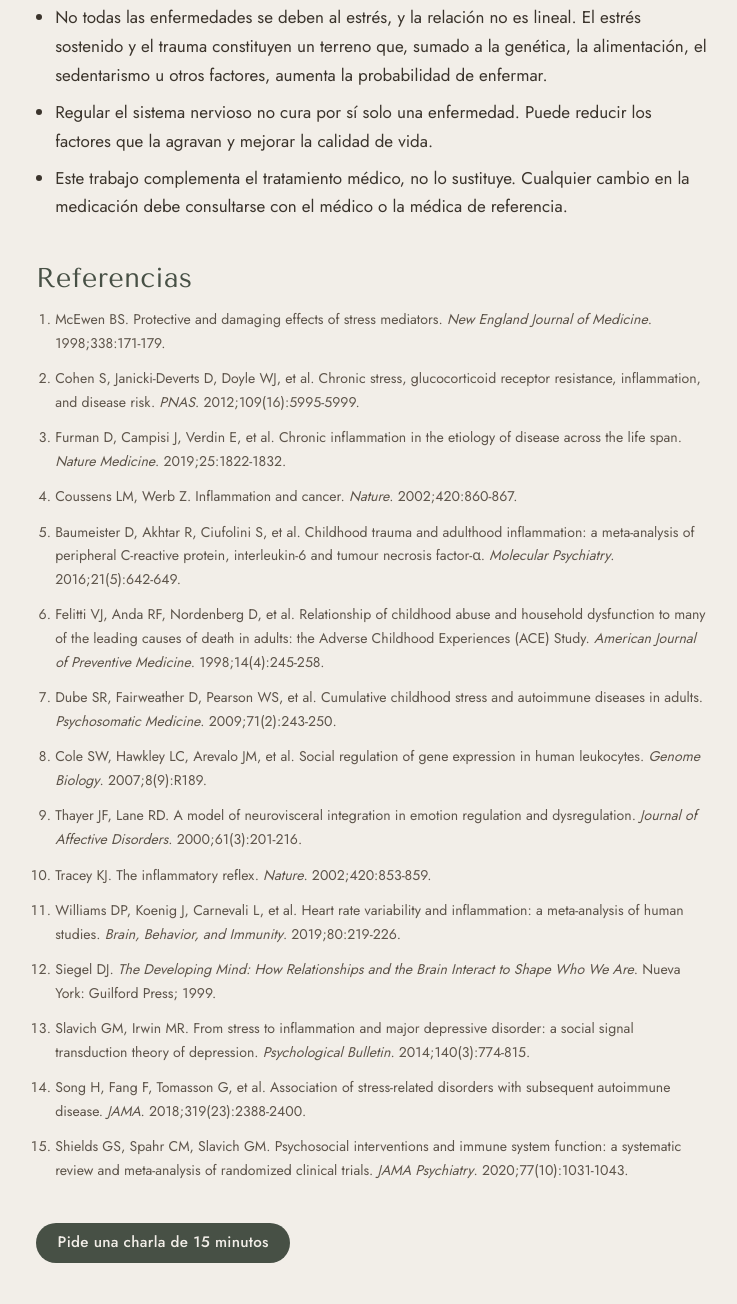
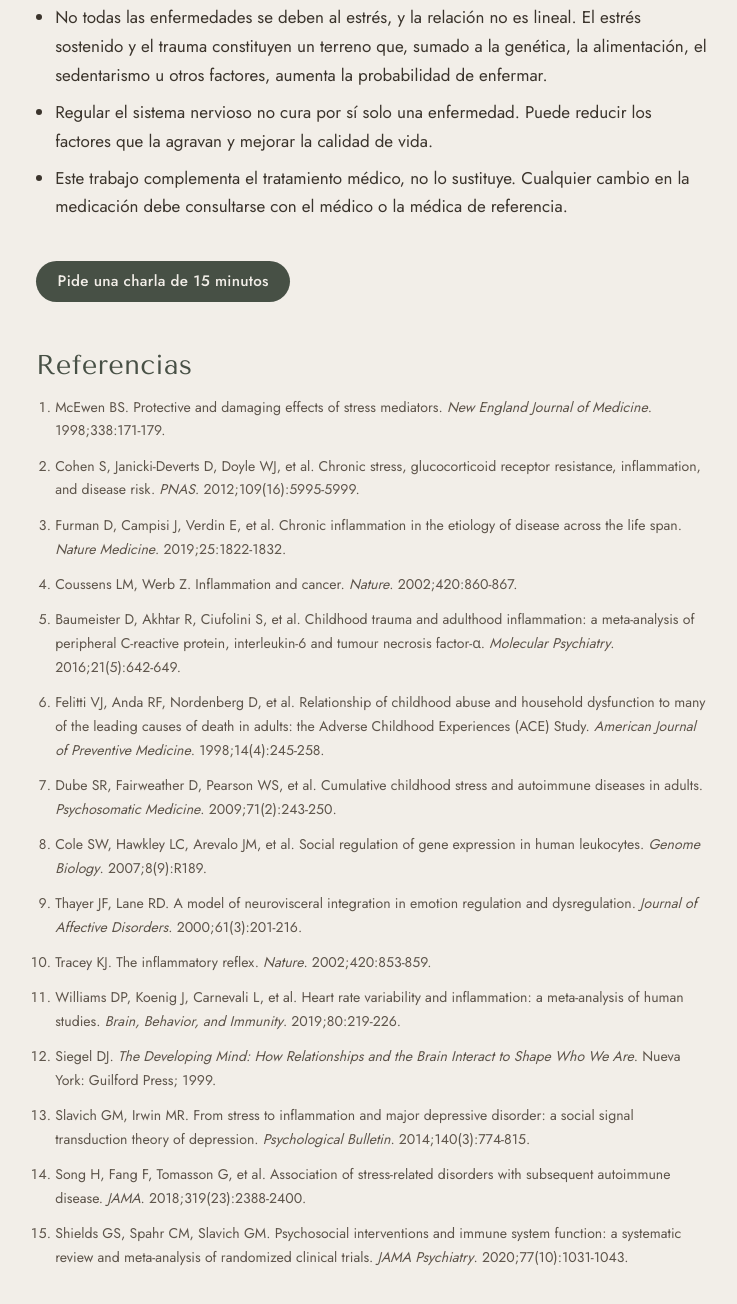
Before and after one commit to rociovilchesom/centro-om, a plain HTML site: page por-que-regularse.html in a window 1280 px wide. Shown: the part 3222-4526 px from the top of the page, without its empty margins (268-1005 px from the left). Drawn offline with Linux system fonts and the light colour scheme.

Commit message:
Artículo: botón antes de las referencias
Co-Authored-By: Claude Opus 5.5 <noreply@anthropic.com>
Claude-Session: https://claude.ai/code/session_01TnXJtV4LoTBD4DkUrm5WYk

```diff
--- a/por-que-regularse.html
+++ b/por-que-regularse.html
@@ -242,6 +242,7 @@ p{margin:0}
 <li>Este trabajo complementa el tratamiento médico, no lo sustituye. Cualquier cambio en la medicación debe consultarse con el médico o la médica de referencia.</li>
 </ul>
 
+<p style="margin:2.5rem 0 3rem"><a class="boton boton-bosque" href="https://wa.me/34613032874?text=Hola%2C%20me%20gustar%C3%ADa%20reservar%20la%20charla%20de%2015%20minutos." target="_blank" rel="noopener">Pide una charla de 15 minutos</a></p>
 <h2>Referencias</h2>
 <ol class="refs">
 <li>McEwen BS. Protective and damaging effects of stress mediators. <em>New England Journal of Medicine</em>. 1998;338:171-179.</li>
@@ -260,7 +261,6 @@ p{margin:0}
 <li>Song H, Fang F, Tomasson G, et al. Association of stress-related disorders with subsequent autoimmune disease. <em>JAMA</em>. 2018;319(23):2388-2400.</li>
 <li>Shields GS, Spahr CM, Slavich GM. Psychosocial interventions and immune system function: a systematic review and meta-analysis of randomized clinical trials. <em>JAMA Psychiatry</em>. 2020;77(10):1031-1043.</li>
 </ol>
-<p style="margin-top:2.5rem"><a class="boton boton-bosque" href="https://wa.me/34613032874?text=Hola%2C%20me%20gustar%C3%ADa%20reservar%20la%20charla%20de%2015%20minutos." target="_blank" rel="noopener">Pide una charla de 15 minutos</a></p>
 </main>
 </body>
 </html>
```
